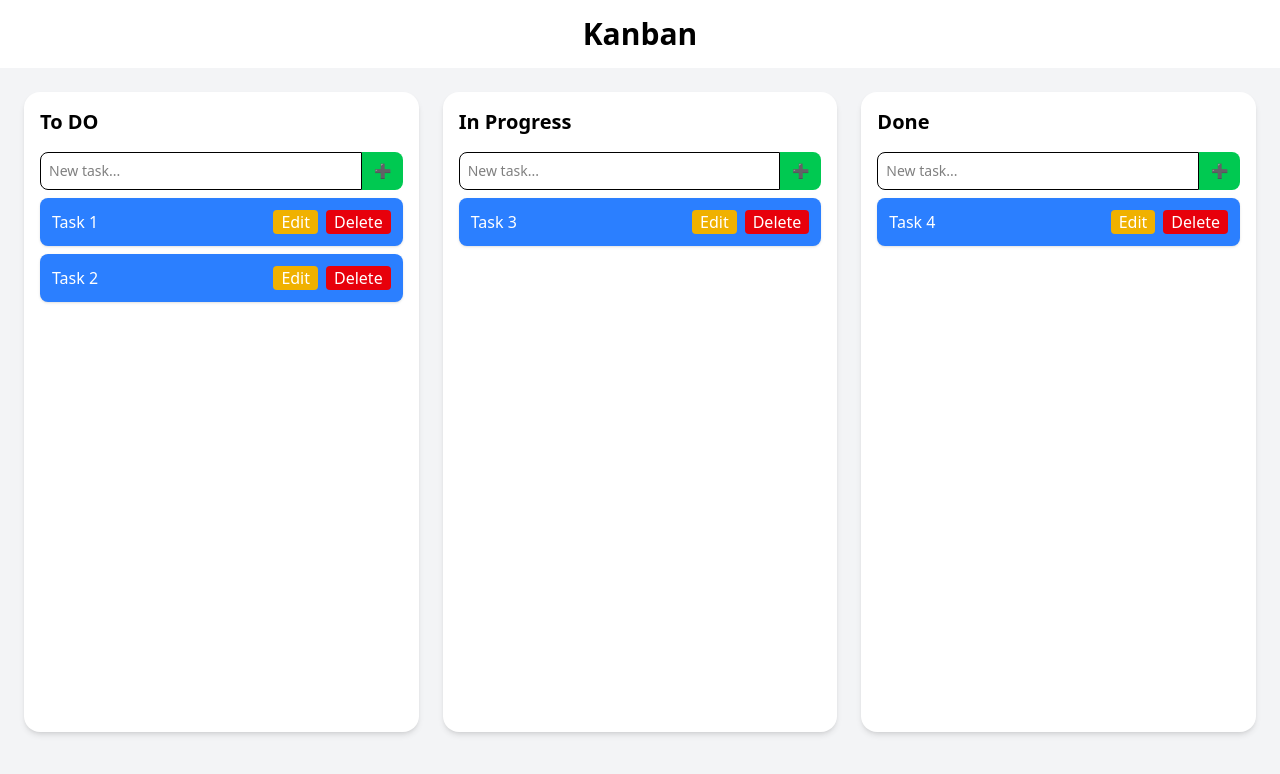
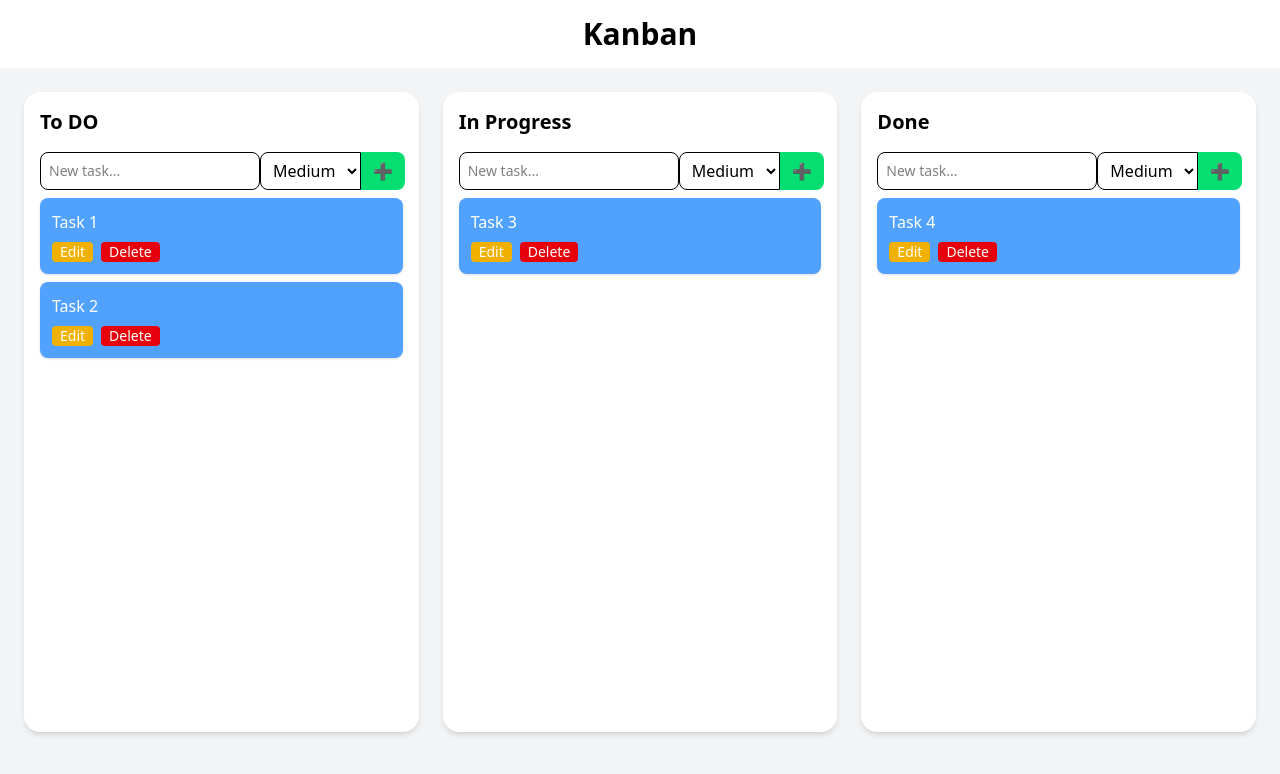
Before and after one commit to karthi1048/kanban-PWA, a React (Vite) app: page / in a window 1280 px wide. Shown: the top 774 px of the page. Built offline with nearby package versions, Linux system fonts and the light colour scheme.

Commit message:
improved UI & added priority tag

```diff
--- a/src/App.jsx
+++ b/src/App.jsx
@@ -166,17 +166,18 @@ export default function App() {
 
   // add new task to column
   // NOTE: uses now() for id, which gives milliseconds & text from input
-  const handleAddTask = (col, text) => {
+  const handleAddTask = (col, text, priority) => {
+    const newTask = { id: Date.now().toString(), text, priority }
     setBoard((prev) => ({
       ...prev,
-      [col]: [...prev[col], { id: Date.now().toString(), text }],
+      [col]: [...prev[col], newTask],
     }));
   };
 
-  const handleEditTask = (taskId, col, newText) => {
+  const handleEditTask = (taskId, col, newText, newPriority) => {
     setBoard((prev) => ({
       ...prev,
-      [col]: prev[col].map((t) => t.id === taskId ? { ...t, text: newText} : t),
+      [col]: prev[col].map((t) => t.id === taskId ? { ...t, text: newText, priority: newPriority } : t),
     }));
   };
 
@@ -213,7 +214,7 @@ export default function App() {
             {/* Due to "overflow-y-auto" each column will have independent scrolls, when tasks overflow their column div site */}
             <h2 className='text-xl font-bold mb-4'>{col}</h2>
             {/* AddTask below each input */}
-            <AddTask onAdd={ (text) => handleAddTask(col, text) }/>
+            <AddTask onAdd={ (text, priority) => handleAddTask(col, text, priority) }/>
             {/* Similar to columns, return div for each task */}
             { tasks.map((task) => (
               <Task
--- a/src/components/AddTask.jsx
+++ b/src/components/AddTask.jsx
@@ -1,26 +1,43 @@
-import { useState  } from "react";
+import { useState, useRef } from "react";
 
 export default function AddTask({ onAdd }) {
     const [value, setValue] = useState("");
+    const [priority, setPriority] = useState("medium");
+    const inputRef = useRef(null);
 
     const handleSubmit = (e) => {
         e.preventDefault();
         if(!value.trim()) return;     // .trim() used to avoid unnecessary spaces
-        onAdd(value);
+        onAdd(value.trim(), priority);
+        // Reset state values
         setValue("");
+        setPriority("medium");
+        // To auto-focus after clearing input
+        if(inputRef.current){
+            inputRef.current.focus();
+        }
     };
 
     return (
         <form onSubmit={ handleSubmit } className="flex my-2">
             <input
                 type="text"
+                ref={ inputRef }
                 value={ value }
                 onChange={ (e) => setValue(e.target.value) }
                 placeholder="New task..."
-                className="flex-1 border rounded-l-lg p-2 text-sm"/>
+                className="flex-1 border rounded-lg p-2 text-sm"/>
+            <select
+                value={ priority }
+                onChange={ (e) => setPriority(e.target.value) }
+                className="border rounded-l-lg px-2 py-1">
+                <option value="low">Low</option>
+                <option value="medium">Medium</option>
+                <option value="high">High</option>
+            </select>
             <button
                 type="submit"
-                className="bg-green-500 text-white px-3 rounded-r-lg text-sm">
+                className="bg-green-400 hover:bg-green-600 px-3 rounded-r-lg">
                     ➕
             </button>
         </form>
--- a/src/components/Task.jsx
+++ b/src/components/Task.jsx
@@ -4,17 +4,19 @@ import ConfirmDeleteModal from "./ConfirmDeleteModal";
 export default function Task({ task, col, onEdit, onDelete, onDragStart, onTouchStart, onDrop }) {
     const [isEditing, setIsEditing] = useState(false);
     const [editText, setEditText] = useState(task.text);
+    const [editPriority, setEditPriority] = useState(task.priority || "medium");
     const [showConfirm, setShowConfirm] = useState(false);
 
     const handleSave = () => {
         if(editText.trim() !== "") {
-            onEdit(task.id, col, editText.trim());
+            onEdit(task.id, col, editText.trim(), editPriority);
             setIsEditing(false);
         }
     };
 
     const handleCancel = () => {
-        setEditText(task.text);                                    // reset back to original text
+        setEditText(task.text);                                    // reset back to original
+        setEditPriority(task.priority);
         setIsEditing(false);                                       // exit editing
     }
 
@@ -29,39 +31,60 @@ export default function Task({ task, col, onEdit, onDelete, onDragStart, onTouch
                 onDrop(e, col, task.id);                            // reorder or insert before this task(element) id at hover end
             }}
             onTouchStart={ () => onTouchStart(task, col) }          // pick the task
-            className="p-3 mb-2 bg-blue-500 text-white rounded-lg shadow cursor-move flex justify-between items-center">
+            className="p-3 mb-2 bg-blue-400 text-white rounded-lg shadow cursor-move">
             { isEditing ? (
-                <div className="flex gap-2">
+                <div className="flex flex-col space-x-2">
                     <input
-                    className="flex-1 px-2 rounded text-white w-full"
+                        className="px-2 py-1 rounded text-white mb-2"
                         value={ editText }
                         onChange={ (e) => setEditText(e.target.value) }/>
+                    <select
+                        value={ editPriority }
+                        onChange={ (e) => setEditPriority(e.target.value) }
+                        className="border rounded px-2 py-1 my-2 text-black">
+                        <option value="low">Low</option>
+                        <option value="medium">Medium</option>
+                        <option value="high">High</option>
+                    </select>
+                    <div className="flex space-x-2">
                         <button
-                        className="bg-green-400 px-2 rounded hover:bg-green-600"
+                            className="bg-green-400 px-2 rounded text-sm hover:bg-green-600"
                             onClick={ handleSave }>
                             Save
                         </button>
                         <button
-                        className="bg-gray-400 px-2 rounded hover:bg-gray-600"
+                            className="bg-gray-400 px-2 rounded text-sm hover:bg-gray-600"
                             onClick={ handleCancel }>
                             Cancel
                         </button>
                     </div>
+                </div>
             ) : (
-                <>
-                    <span>{ task.text }</span>
-                    <div className="flex gap-2 ml-2">
+                <div className="flex flex-col">
+                    <span className="mb-2">{ task.text }</span>
+                    <div className="flex items-center space-x-2">
+                        { task.priority && (
+                            <span
+                                className={`px-2 py-0.5 rounded text-xs font-semibold
+                                    ${ task.priority === "high"
+                                        ? "bg-red-200 text-red-700"
+                                        : task.priority === "medium"
+                                        ? "bg-yellow-200 text-yellow-700"
+                                        : "bg-green-200 text-green-700"
+                                    }`}>
+                                { task.priority }
+                            </span>
+                        ) }
                         <button
-                            className="bg-yellow-500 px-2 rounded hover:bg-yellow-700"
+                            className="bg-yellow-500 px-2 rounded text-sm hover:bg-yellow-700"
                             onClick={ () => setIsEditing(true) }>
                             Edit
                         </button>
                         <button
-                            className="bg-red-600 px-2 rounded hover:bg-red-700"
+                            className="bg-red-600 px-2 rounded text-sm hover:bg-red-700"
                             onClick={ () => setShowConfirm(true) }>
                             Delete
                         </button>
-                    </div>
                         { showConfirm && (
                             <ConfirmDeleteModal
                                 onConfirm={() => {
@@ -70,7 +93,8 @@ export default function Task({ task, col, onEdit, onDelete, onDragStart, onTouch
                                 }}
                                 onCancel={ () => setShowConfirm(false) }/>
                         )}
-                </>
+                    </div>
+                </div>
             )}
         </div>
     )
```
Lines whose indentation alone changed are shown as unchanged.
